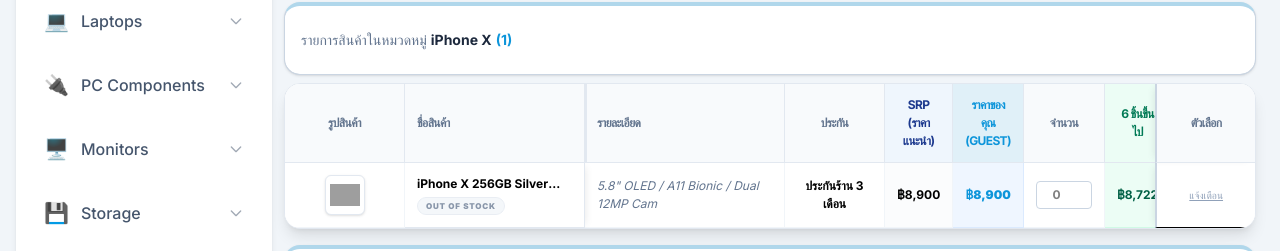
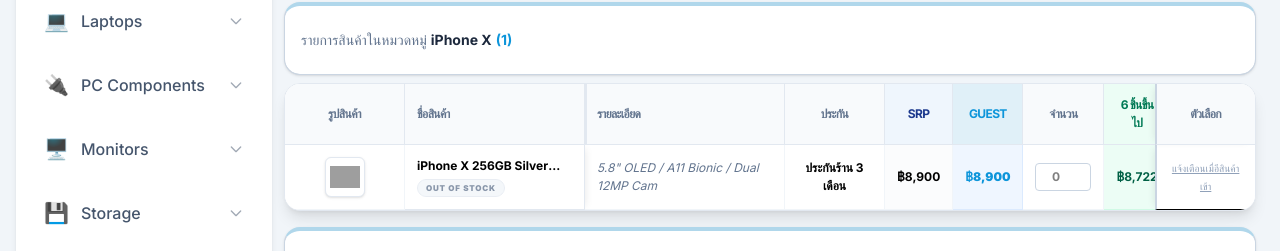
Before and after one commit to Aust9ny/dealer-web, a Nuxt app: page /category in a window 1280 px wide. Shown: the part 507-758 px from the top of the page. Built offline with nearby package versions, Linux system fonts and the light colour scheme; grey boxes are pictures that could not be loaded; some icons are missing; a web font is replaced by a local one.

Commit message:
fix: remove thai text

```diff
--- a/components/ProductDropdown.vue
+++ b/components/ProductDropdown.vue
@@ -79,9 +79,9 @@ const handleNotifySubmit = async () => {
                                 <th class="p-3 min-w-50 bg-slate-50 border-b border-r border-slate-200">รายละเอียด</th>
                                 <th class="p-3 min-w-25 text-center bg-slate-50 border-b border-r border-slate-200">ประกัน</th>
 
-                                <th class="p-3 text-center bg-blue-100/30 text-blue-900 border-b border-r border-slate-200">SRP (ราคาแนะนำ)</th>
+                                <th class="p-3 text-center bg-blue-100/30 text-blue-900 border-b border-r border-slate-200">SRP</th>
                                 <th class="p-3 text-center bg-[#0D95DA]/10 text-[#0D95DA] border-b border-r border-slate-200">
-                                    ราคาของคุณ ({{ currentUser?.role || 'Guest' }})
+                                    {{ currentUser?.role || 'Guest' }}
                                 </th>
 
                                 <th class="p-3 text-center w-5 bg-slate-50 border-b border-r border-slate-200">จำนวน</th>
@@ -133,11 +133,11 @@ const handleNotifySubmit = async () => {
                                 </td>
 
                                 <td class="p-3 text-center border-b sticky right-0 z-1 bg-white group-hover:bg-slate-50 border-l-2 border-l-slate-300 shadow-[-4px_0_8px_-4px_rgba(0,0,0,0.1)]">
-                                    <button v-if="product.stock && product.stock > 0" class="group/btn bg-[#0D95DA] text-white p-2 rounded-lg hover:bg-[#004a85] transition-all flex items-center justify-center gap-1.5 mx-auto w-full max-w-[80px]">
+                                    <button v-if="product.stock && product.stock > 0" class="group/btn bg-[#0D95DA] text-white p-2 rounded-lg hover:bg-[#004a85] transition-all flex items-center justify-center gap-1.5 mx-auto w-full max-w-20">
                                         <Icon icon="mdi:cart-plus" class="w-4 h-4" />
                                         <span class="text-[10px] font-bold">เปิดบิล</span>
                                     </button>
-                                    <span v-else class="text-[10px] underline text-slate-400 hover:text-blue-500 cursor-pointer" @click="openNotifyModal(product)">แจ้งเตือน</span>
+                                    <span v-else class="text-[10px] underline text-slate-400 hover:text-blue-500 cursor-pointer" @click="openNotifyModal(product)">แจ้งเตือนเมื่อีสินค้าเข้า</span>
                                 </td>
                             </tr>
                         </tbody>
```
